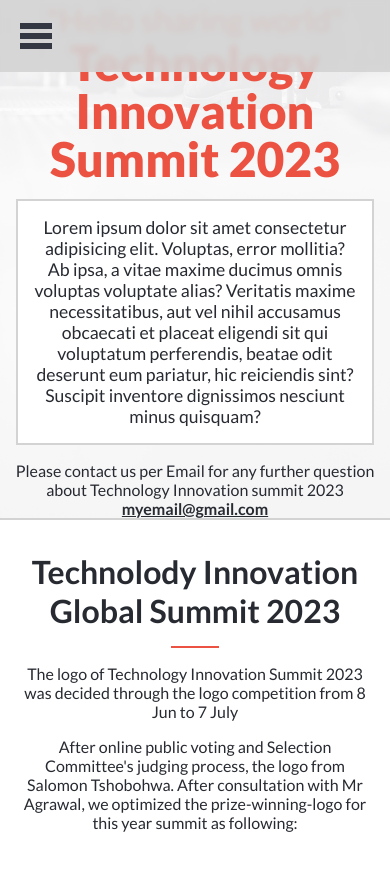
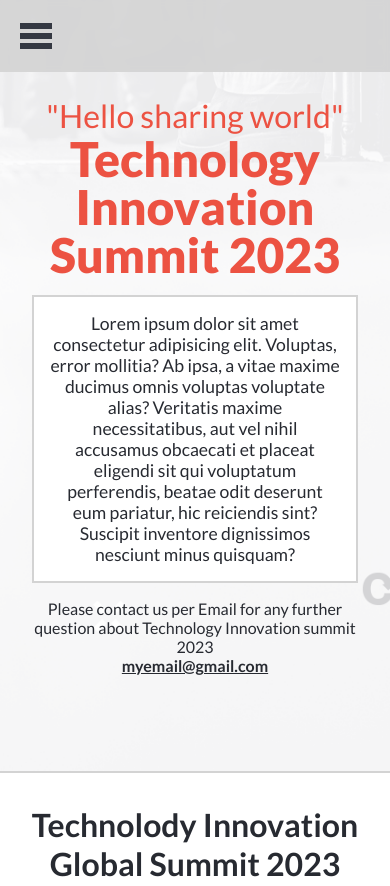
Before and after one commit to Tshobohwa/Technology-Innovation-Summit-2023, a website: page about.html in a window 390 px wide. Shown: the top 886 px of the page. Drawn offline with Linux system fonts and the light colour scheme.

Commit message:
Fix padding mobile version

```diff
--- a/style.css
+++ b/style.css
@@ -405,6 +405,7 @@ a {
   flex-direction: column;
   align-items: center;
   text-align: center;
+  padding: 6rem 1rem;
 }
 
 .about-title {
```
